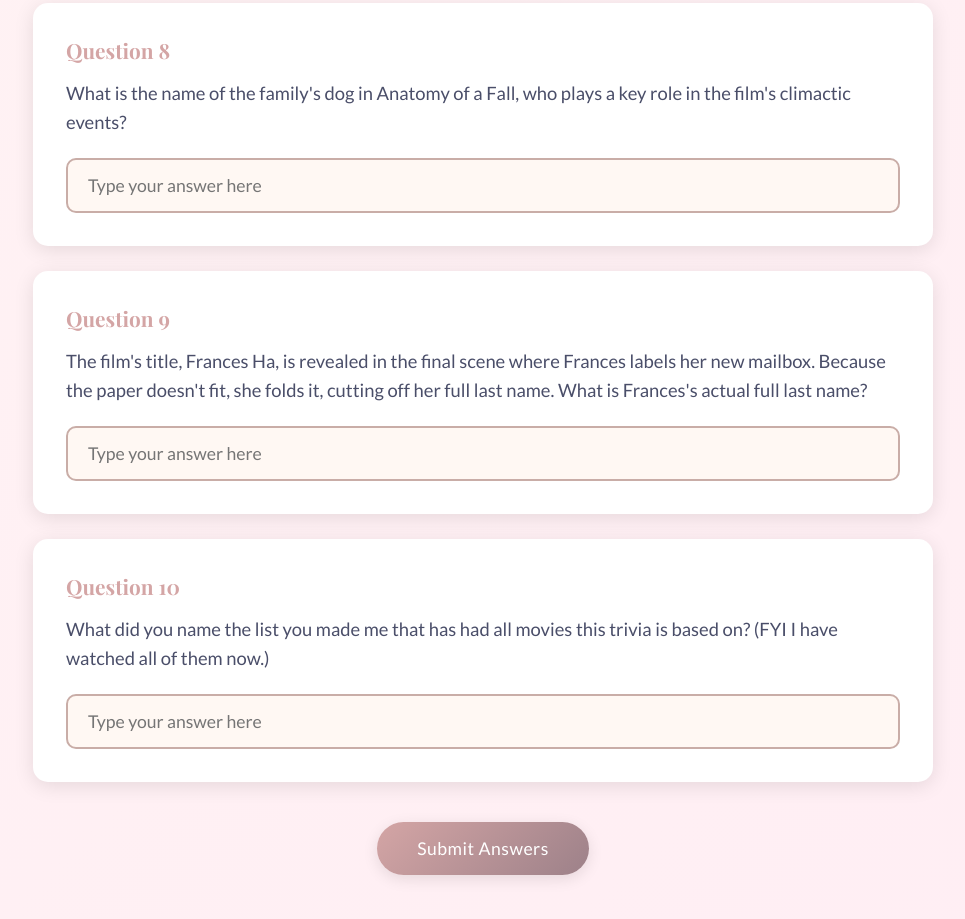
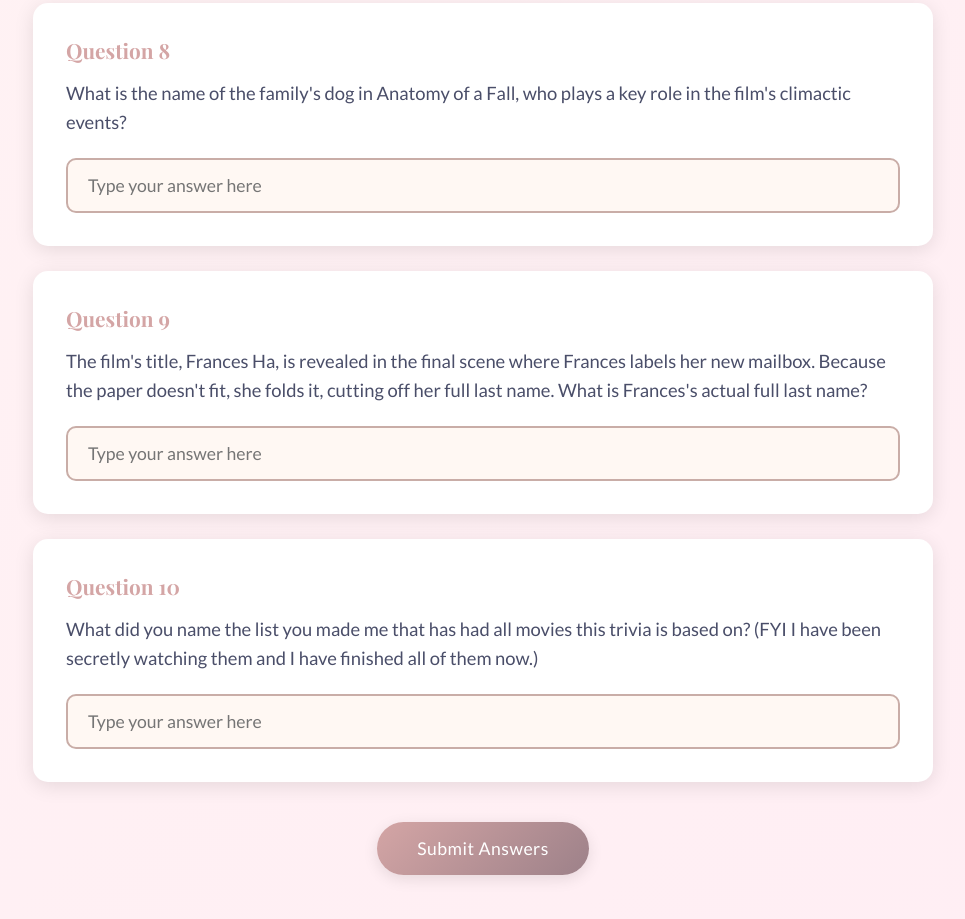
Before and after one commit to KDMessAround/Puzzles, a plain HTML site: page puzzle2.html in a window 1280 px wide. Shown: the part 3527-4446 px from the top of the page, without its empty margins (157-1122 px from the left). Drawn offline with nearby package versions, Linux system fonts and the light colour scheme.

Commit message:
Message changes changes

```diff
--- a/puzzle2.html
+++ b/puzzle2.html
@@ -181,7 +181,7 @@
 
             <div class="question-card" data-question="10" data-type="short">
                 <h3 class="question-number">Question 10</h3>
-                <p class="question-text">What did you name the list you made me that has had all movies this trivia is based on? (FYI I have watched all of them now.)</p>
+                <p class="question-text">What did you name the list you made me that has had all movies this trivia is based on? (FYI I have been secretly watching them and I have finished all of them now.)</p>
                 <input type="text" class="short-answer" id="q10" placeholder="Type your answer here">
             </div>
         </div>
```
Also changed, not shown: index.html (+1 -1 lines).
